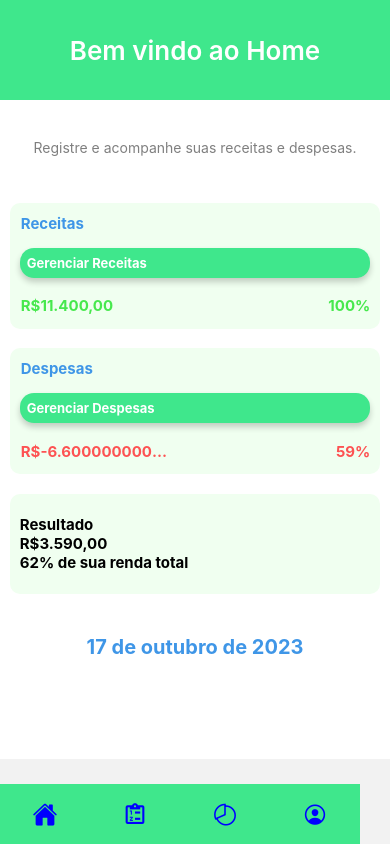
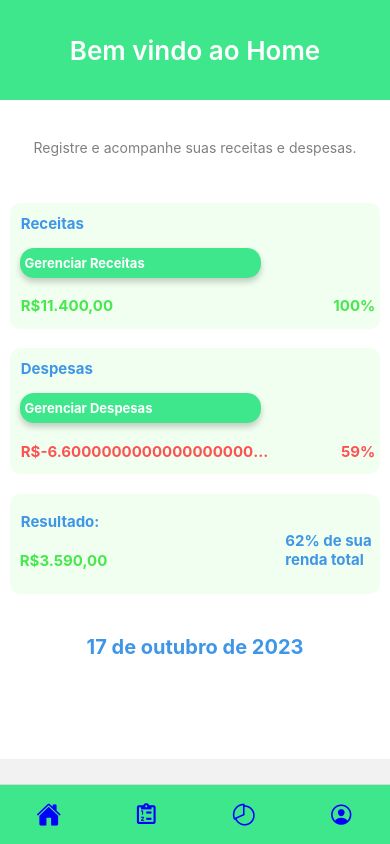
Before and after one commit to SamAlvezz/ADMcash_app, a React Native app in the folder adm/: screen /Menu in a window 390 px wide. Built offline with nearby package versions, Linux system fonts and the light colour scheme.

Commit message:
Ajustando.5
Resultado, tabNavigation

```diff
--- a/adm/src/pages/Home/estilo.jsx
+++ b/adm/src/pages/Home/estilo.jsx
@@ -11,6 +11,7 @@ const styles = {
         height: 290,
         width: 295,
         resizeMode:"contain",
+        marginTop: 28
     },
 
     titulo: {
@@ -67,7 +68,7 @@ const styles = {
         alignItems: 'center',
         justifyContent: 'center',
         backgroundColor: '#FFFFFF',
-        marginBottom: 20
+        marginBottom: 40
     },
     textoLogin: {
         fontSize: 20,
--- a/adm/src/pages/Metas/Metas.jsx
+++ b/adm/src/pages/Metas/Metas.jsx
@@ -22,7 +22,7 @@ export default function Metas() {
 
       <Text style={styles.text}></Text>
 
-      <SafeAreaView style={styles.Servico}>
+      <SafeAreaView style={styles.MetasView}>
         <Text style={styles.titulo}>Progresso</Text>
 
         {/* <TouchableOpacity style={styles.botao}>
@@ -47,29 +47,21 @@ export default function Metas() {
 
 const styles = StyleSheet.create({
   container: {
-    position: "relative",
-
-    height: 2000,
-
-    width: 360,
-
+    flex: 1,
     alignItems: "center",
-
     backgroundColor: "#FFF",
   },
 
-  text: {},
-
+  text: {
+    fontSize: 26,
+    color: "#fff",
+    fontWeight: 600
+  },
   botaotext: {
     color: "#fff",
-
     fontSize: 13,
-
     fontWeight: 700,
-
     fontFamyli: "Nunito",
-
-    paddingStart: "2%",
   },
 
   textdinamico: {
@@ -78,106 +70,66 @@ const styles = StyleSheet.create({
 
   dinheiro: {
     color: "#000",
-
     fontSize: 15,
-
     fontWeight: 700,
-
-    fontFamyli: "Nunito",
-  },
+      },
 
   porcentagem: {
     color: "#3FE746F5",
-
     fontSize: 15,
-
     fontWeight: 700,
 
-    fontFamyli: "Nunito",
-
-    paddingStart: "33%",
   },
 
   containerHeader: {
+    width: '100%',
     flexDirection: "row",
-
     backgroundColor: "#3FE78C",
-
-    width: 360,
-
     height: 80,
-
     alignItems: "center",
-
-    paddingStart: "20%",
+    justifyContent: 'center'
   },
 
-  Servico: {
-    width: 334,
-
+  MetasView: {
+    width: '95%',
     height: 126,
-
     backgroundColor: "#97BEA9",
-
-    paddingStart: "4%",
-
     marginBottom: "5%",
-
     borderRadius: 14,
-
     marginTop: '10%'
   },
 
   botao: {
-    width: 206,
-
     height: 31,
-
     borderRadius: 14,
-
     backgroundColor: "#3FE78C",
-
     justifyContent: "center",
-
     marginBottom: "5%",
   },
 
   titulo: {
     color: "#000",
-
     fontSize: 15,
-
     fontWeight: 700,
-
-    fontFamyli: "Nunito",
-
     marginBottom: "4%",
-
     marginTop: "3%",
   },
 
   mensagem: {
-    width: 188,
-
+    fontWeight: 600,
     height: 27,
-
-    flexShrink: 0,
-
-    fontSize: 20,
-
+    fontSize: 26,
     color: "#fff",
-
     textAlign: "center",
   },
   area2: {
     marginTop: '10%',
     flexDirection: "row",
-    paddingStart: "60%",
+
   },
   text1: {
     opacity: 0.5,
     fontSize: 18,
-    fontFamyli: "Nunito",
     flexDirection: "row",
     paddingLeft: "10%",
   },
--- a/adm/src/pages/Navigator/TabNavigator.jsx
+++ b/adm/src/pages/Navigator/TabNavigator.jsx
@@ -16,10 +16,8 @@ function Menu() {
         tabBarStyle: {
           position: "absolute",
           backgroundColor: "#3FE78C",
-          borderTopWidth: 0,
-          elevation: 0,
           height: 60,
-          width: 360,
+          width: '100%',
 
         },
       }}
--- a/adm/src/pages/TelaGeral/TelaGeral.jsx
+++ b/adm/src/pages/TelaGeral/TelaGeral.jsx
@@ -1,4 +1,4 @@
-import react from "react";
+import React from "react";
 import {
   View,
   Text,
@@ -8,7 +8,6 @@ import {
   ScrollView,
 } from "react-native";
 import { useNavigation } from "@react-navigation/native";
-import { Ionicons } from "@expo/vector-icons";
 
 export default function TelaGeral() {
   const navigation = useNavigation();
@@ -18,10 +17,12 @@ export default function TelaGeral() {
     month: "long",
     day: "numeric",
   });
+
   function navigate(page) {
     navigation.navigate(page);
     navigation.navigate(page);
   }
+
   return (
     <ScrollView>
       <SafeAreaView style={styles.container}>
@@ -30,12 +31,14 @@ export default function TelaGeral() {
             <Text style={styles.mensagem}>Bem vindo ao Home</Text>
           </View>
         </SafeAreaView>
-        <SafeAreaView style={styles.textview}>
+
+        <View style={styles.textview}>
           <Text style={styles.text}>
             Registre e acompanhe suas receitas e despesas.
           </Text>
-          {/*por aqui */}
-        </SafeAreaView>
+          {/*por aqui button ajuda*/}
+        </View>
+
         <SafeAreaView style={styles.ServicoView}>
           <Text style={styles.Servicotitulo}>Receitas</Text>
           <TouchableOpacity
@@ -44,11 +47,12 @@ export default function TelaGeral() {
           >
             <Text style={styles.botaotext}>Gerenciar Receitas</Text>
           </TouchableOpacity>
-          <SafeAreaView style={styles.textdinamico}>
+          <View style={styles.textdinamico}>
             <Text style={styles.dinheiroRec}>R$11.400,00</Text>
             <Text style={styles.porcentagemRec}>100%</Text>
-          </SafeAreaView>
+          </View>
         </SafeAreaView>
+
         <SafeAreaView style={styles.ServicoView}>
           <Text style={styles.Servicotitulo}>Despesas</Text>
           <TouchableOpacity
@@ -58,28 +62,29 @@ export default function TelaGeral() {
             <Text style={styles.botaotext}>Gerenciar Despesas</Text>
           </TouchableOpacity>
 
-          <SafeAreaView style={styles.textdinamico}>
-            <Text style={styles.dinheiroDes}>R$-6.6000000000000000000000000000000000000000000000000000000000000000teste,00</Text>
+          <View style={styles.textdinamico}>
+            <Text style={styles.dinheiroDes}>
+              R$-6.6000000000000000000000000000000000000000000000000000000000000000teste,00
+            </Text>
             <Text style={styles.porcentagemDes}>59%</Text>
-          </SafeAreaView>
+          </View>
         </SafeAreaView>
-        <SafeAreaView style={styles.ResultadoView}>
-          <SafeAreaView >
-            <Text style={styles.Resultadotext}>Resultado</Text>
+
+        <View style={styles.ResultadoView}>
+          <Text style={styles.Resultadotext}>Resultado:</Text>
+          <View style={styles.textdinamico}>
             <Text style={styles.DinheiroRes}>R$3.590,00</Text>
-          </SafeAreaView>
-          <SafeAreaView >
             <Text style={styles.Rendatotaltext}>62% de sua renda total</Text>
-          </SafeAreaView>
-        </SafeAreaView>
-        <SafeAreaView style={styles.containerdata}>
+          </View>
+        </View>
+
+        <View style={styles.containerdata}>
           <Text style={styles.Data}>{formattedDate}</Text>
-        </SafeAreaView>
+        </View>
       </SafeAreaView>
     </ScrollView>
   );
 }
-{/*a fazer: ajeitar menu de baixo e estilizar resultado*/}
 
 const styles = StyleSheet.create({
   container: {
@@ -118,13 +123,22 @@ const styles = StyleSheet.create({
     height: 126,
     borderRadius: 10
   },
+  Servicotitulo: {
+    color: "#3F96E7",
+    fontSize: 15,
+    fontWeight: 700,
+    marginBottom: "4%",
+    marginTop: "3%",
+    marginHorizontal: 11
+  },
 
   botao: {
     borderRadius: 14,
     backgroundColor: "#3FE78C",
     justifyContent: "center",
     marginBottom: "5%",
-    marginHorizontal: 10
+    marginHorizontal: 10,
+    width: '65%'
   },
   botaotext: {
     color: "#fff",
@@ -139,21 +153,14 @@ const styles = StyleSheet.create({
     paddingVertical: 7,
 
   },
-  Servicotitulo: {
-    color: "#3F96E7",
-    fontSize: 15,
-    fontWeight: 700,
-    marginBottom: "4%",
-    marginTop: "3%",
-    marginHorizontal: 11
-  },
+
   dinheiroRec: {
     color: "#3FE746F5",
     fontSize: 15,
     fontWeight: 700,
     marginHorizontal: 11,
     overflow: "hidden",
-    maxWidth: 150,
+    maxWidth: 250,
     textOverflow: "ellipsis",
     whiteSpace: "nowrap",
   },
@@ -163,7 +170,7 @@ const styles = StyleSheet.create({
     fontWeight: 700,
     marginHorizontal: 11,
     overflow: "hidden",
-    maxWidth: 150,
+    maxWidth: 250,
     textOverflow: "ellipsis",
     whiteSpace: "nowrap"
 
@@ -181,33 +188,42 @@ const styles = StyleSheet.create({
   textdinamico: {
     flexDirection: "row",
     justifyContent: "space-between",
-    marginEnd: 10
+    marginEnd: 5
   },
 
   ResultadoView: {
-    justifyContent: "center",
     backgroundColor: "#f0fff0",
     marginBottom: "5%",
     width: '95%',
     height: 100,
-    borderRadius: 10
+    borderRadius: 10,
+
   },
+
   Resultadotext: {
     fontSize: 15,
     fontWeight: 700,
-    marginStart: 10
+    marginHorizontal: 11,
+    marginBottom: "4%",
+    marginTop: "5%",
+    color: "#3F96E7"
+
   },
   DinheiroRes: {
-    color: "#000",
+    color: "#3FE746F5",
     fontSize: 15,
     fontWeight: 700,
-    marginStart: 10
+    marginStart: 10,
+    marginTop: 5
   },
   Rendatotaltext: {
-    color: "#000",
+    color: "#3F96E7",
     fontSize: 15,
     fontWeight: 700,
-    marginStart: 10
+    maxWidth: 90,
+    marginTop: -15,
+
+
   },
   Data: {
     color: "#3F96E7",
```
